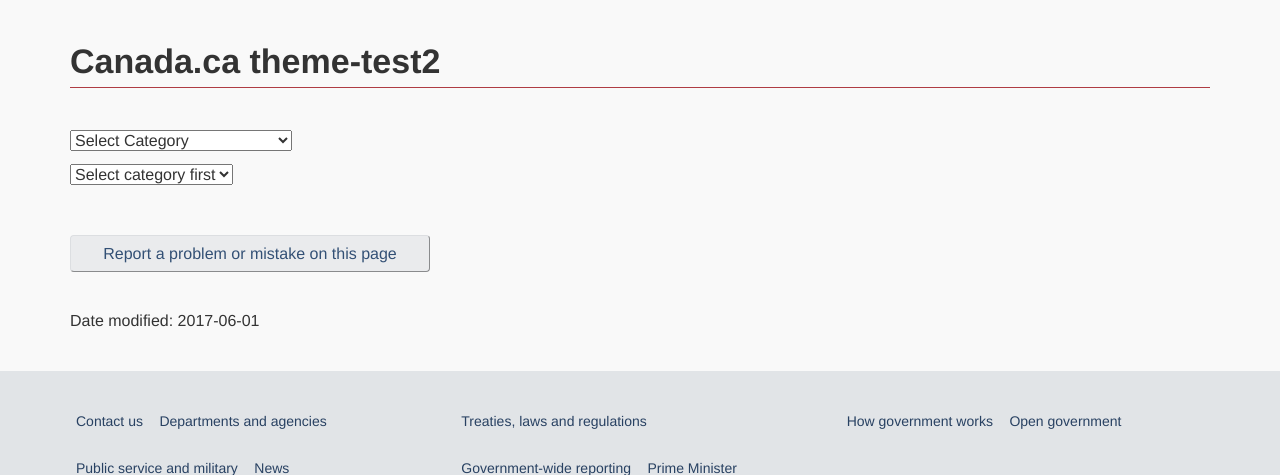
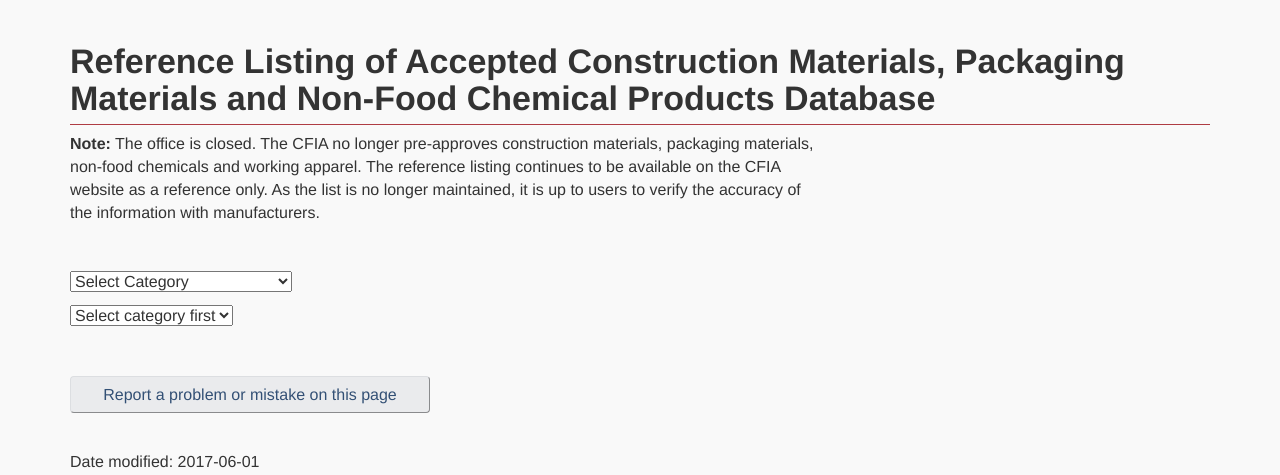
Before and after one commit to hres/postrest, a PHP site: page /index-en.php in a window 1280 px wide; the page is wider, and only the part inside the window is pictured. Shown: the part 223-698 px from the top of that part. Run offline with PHP 8.4, Linux system fonts and the light colour scheme; data that the repository does not hold is empty; some libraries are stand-ins or nearby versions; some web fonts are replaced.

Commit message:
Update index-en.php

```diff
--- a/index-en.php
+++ b/index-en.php
@@ -125,12 +125,12 @@ li{
 </nav>
 </header>
 <main role="main" property="mainContentOfPage" class="container">
-<h1 property="name" id="wb-cont">Canada.ca theme-test2</h1>
+<h1 property="name" id="wb-cont">Reference Listing of Accepted Construction Materials, Packaging Materials and Non-Food Chemical Products Database</h1>
 
 <section>
 
 <div class="row"><div class="col-md-8">
-
+<p><strong>Note:</strong> The office is closed. The CFIA no longer pre-approves construction materials, packaging materials, non-food chemicals and working apparel. The reference listing continues to be available on the CFIA website as a reference only. As the list is no longer maintained, it is up to users to verify the accuracy of the information with manufacturers. </p>
 <p>&nbsp;</p>
 <!-- beginning of Dropdown list scripts -->
 
```
